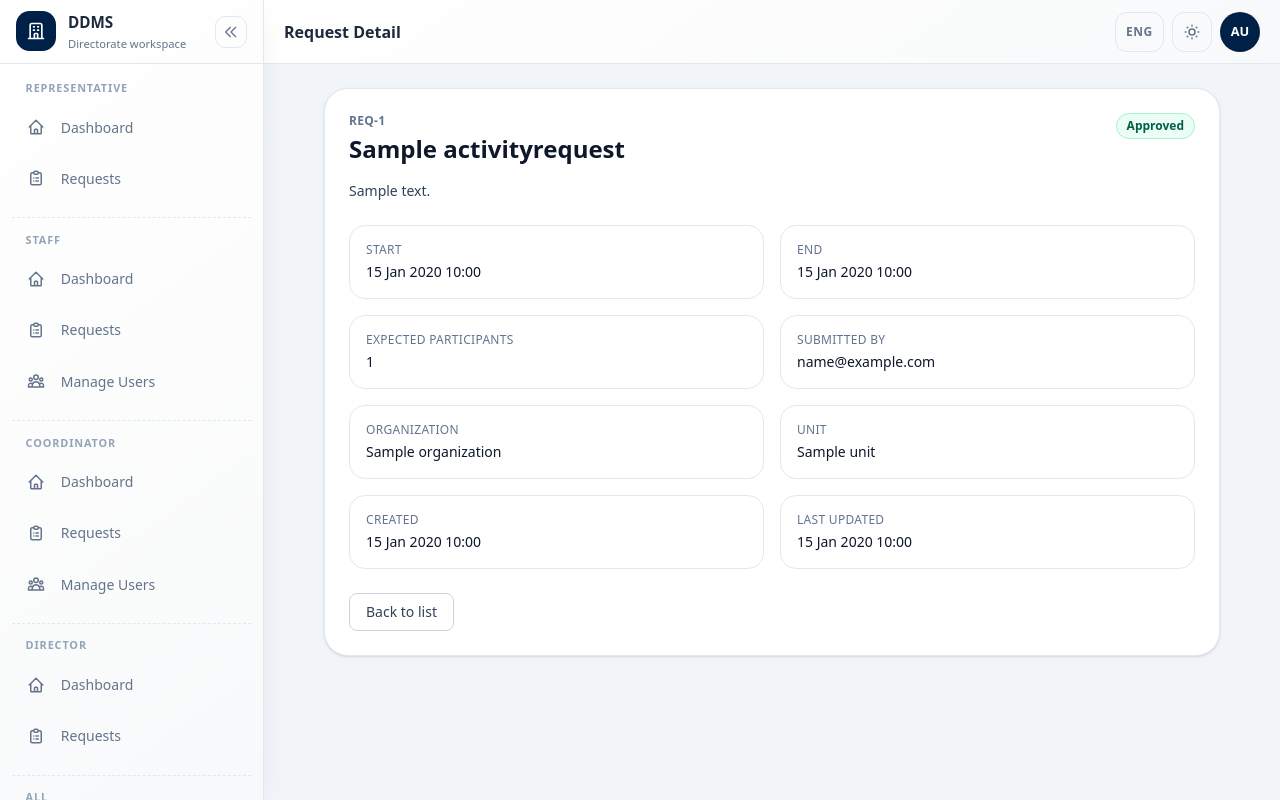
After one commit to zahraadelbani/DDMS, a Django app: page /requests/1/ in a window 1280 px wide. The commit adds this page. Run offline with Django 5.2, Linux system fonts and the light colour scheme; a user stored in the database is signed in; tables that the repository leaves empty hold one stand-in row (values such as "Sample post"); style sheets or scripts are compiled from the project's sources; some libraries are stand-ins or nearby versions.

Commit message:
add request detail page and fix request ownership

```diff
--- a/apps/requests_app/models.py
+++ b/apps/requests_app/models.py
@@ -41,6 +41,17 @@ class ActivityRequest(models.Model):
     created_at = models.DateTimeField(auto_now_add=True)
     updated_at = models.DateTimeField(auto_now=True)
 
+    def can_be_seen_by(self, user):
+        """Representatives only see their own requests. Staff, coordinator
+        and director can see all of them."""
+        if user.role == "REPRESENTATIVE":
+            return self.created_by_id == user.id
+        return True
+
+    def can_be_edited_by(self, user):
+        """Only the creator can edit and only while it is still a draft."""
+        return self.created_by_id == user.id and self.status == self.Status.DRAFT
+
     class Meta:
         ordering = ["-created_at"]
 
--- /dev/null
+++ b/apps/requests_app/templates/requests_app/request_detail.html
@@ -0,0 +1,66 @@
+{% extends "base.html" %}
+
+{% block title %}{{ activity_request.title }} | Digital Directorate Management System{% endblock %}
+{% block page_heading %}Request Detail{% endblock %}
+
+{% block content %}
+<section class="mx-auto max-w-4xl space-y-6">
+    <div class="rounded-3xl border border-slate-200 bg-white p-6 shadow-sm dark:border-slate-700 dark:bg-slate-800">
+        <div class="flex items-start justify-between gap-4">
+            <div>
+                <p class="text-xs font-semibold uppercase tracking-wide text-slate-500 dark:text-slate-400">REQ-{{ activity_request.id }}</p>
+                <h2 class="mt-1 text-2xl font-bold text-slate-900 dark:text-slate-100">{{ activity_request.title }}</h2>
+            </div>
+            <span class="inline-flex rounded-full border px-2.5 py-1 text-xs font-semibold
+                {% if activity_request.status == 'APPROVED' %}border-emerald-200 bg-emerald-50 text-emerald-800
+                {% elif activity_request.status == 'REJECTED' %}border-red-200 bg-red-50 text-red-800
+                {% else %}border-amber-200 bg-amber-50 text-amber-800{% endif %}">
+                {{ activity_request.get_status_display }}
+            </span>
+        </div>
+
+        <p class="mt-4 text-sm text-slate-700 dark:text-slate-300">{{ activity_request.description }}</p>
+
+        <div class="mt-6 grid gap-4 md:grid-cols-2">
+            <div class="rounded-2xl border border-slate-200 p-4 dark:border-slate-600">
+                <p class="text-xs font-medium uppercase tracking-wide text-slate-500 dark:text-slate-400">Start</p>
+                <p class="mt-1 text-sm text-slate-900 dark:text-slate-100">{{ activity_request.start_date|date:"d M Y H:i" }}</p>
+            </div>
+            <div class="rounded-2xl border border-slate-200 p-4 dark:border-slate-600">
+                <p class="text-xs font-medium uppercase tracking-wide text-slate-500 dark:text-slate-400">End</p>
+                <p class="mt-1 text-sm text-slate-900 dark:text-slate-100">{{ activity_request.end_date|date:"d M Y H:i" }}</p>
+            </div>
+            <div class="rounded-2xl border border-slate-200 p-4 dark:border-slate-600">
+                <p class="text-xs font-medium uppercase tracking-wide text-slate-500 dark:text-slate-400">Expected Participants</p>
+                <p class="mt-1 text-sm text-slate-900 dark:text-slate-100">{{ activity_request.expected_participants }}</p>
+            </div>
+            <div class="rounded-2xl border border-slate-200 p-4 dark:border-slate-600">
+                <p class="text-xs font-medium uppercase tracking-wide text-slate-500 dark:text-slate-400">Submitted by</p>
+                <p class="mt-1 text-sm text-slate-900 dark:text-slate-100">{{ activity_request.created_by.email }}</p>
+            </div>
+            <div class="rounded-2xl border border-slate-200 p-4 dark:border-slate-600">
+                <p class="text-xs font-medium uppercase tracking-wide text-slate-500 dark:text-slate-400">Organization</p>
+                <p class="mt-1 text-sm text-slate-900 dark:text-slate-100">{{ activity_request.organization|default:"-" }}</p>
+            </div>
+            <div class="rounded-2xl border border-slate-200 p-4 dark:border-slate-600">
+                <p class="text-xs font-medium uppercase tracking-wide text-slate-500 dark:text-slate-400">Unit</p>
+                <p class="mt-1 text-sm text-slate-900 dark:text-slate-100">{{ activity_request.unit|default:"-" }}</p>
+            </div>
+            <div class="rounded-2xl border border-slate-200 p-4 dark:border-slate-600">
+                <p class="text-xs font-medium uppercase tracking-wide text-slate-500 dark:text-slate-400">Created</p>
+                <p class="mt-1 text-sm text-slate-900 dark:text-slate-100">{{ activity_request.created_at|date:"d M Y H:i" }}</p>
+            </div>
+            <div class="rounded-2xl border border-slate-200 p-4 dark:border-slate-600">
+                <p class="text-xs font-medium uppercase tracking-wide text-slate-500 dark:text-slate-400">Last updated</p>
+                <p class="mt-1 text-sm text-slate-900 dark:text-slate-100">{{ activity_request.updated_at|date:"d M Y H:i" }}</p>
+            </div>
+        </div>
+
+        <div class="mt-6 flex gap-2">
+            <a href="{% url 'requests_app:request_list' %}" class="rounded-lg border border-slate-300 px-4 py-2 text-sm font-medium text-slate-700 transition hover:bg-slate-100 dark:border-slate-600 dark:text-slate-300">
+                Back to list
+            </a>
+        </div>
+    </div>
+</section>
+{% endblock %}
--- a/apps/requests_app/templates/requests_app/request_list.html
+++ b/apps/requests_app/templates/requests_app/request_list.html
@@ -27,7 +27,9 @@
             <tbody class="divide-y divide-slate-200 dark:divide-slate-700">
                 {% for item in requests %}
                 <tr class="text-slate-800 dark:text-slate-200">
-                    <td class="px-4 py-3">{{ item.title }}</td>
+                    <td class="px-4 py-3">
+                        <a href="{% url 'requests_app:request_detail' item.pk %}" class="font-medium text-blue-600 hover:underline">{{ item.title }}</a>
+                    </td>
                     <td class="px-4 py-3">{{ item.start_date }}</td>
                     <td class="px-4 py-3">{{ item.end_date }}</td>
                     <td class="px-4 py-3">{{ item.expected_participants }}</td>
--- a/apps/requests_app/urls.py
+++ b/apps/requests_app/urls.py
@@ -1,10 +1,11 @@
 from django.urls import path
 
-from .views import create_request, request_list
+from .views import create_request, request_detail, request_list
 
 app_name = "requests_app"
 
 urlpatterns = [
     path("requests/new/", create_request, name="create_request"),
+    path("requests/<int:pk>/", request_detail, name="request_detail"),
     path("requests/", request_list, name="request_list"),
 ]
--- a/apps/requests_app/views.py
+++ b/apps/requests_app/views.py
@@ -1,7 +1,10 @@
 """Views for activity requests."""
 
 from django.contrib.auth.decorators import login_required
-from django.shortcuts import redirect, render
+from django.core.exceptions import PermissionDenied
+from django.shortcuts import get_object_or_404, redirect, render
+
+from apps.accounts.models import User
 
 from .forms import ActivityRequestForm
 from .models import ActivityRequest
@@ -25,7 +28,28 @@ def create_request(request):
 
 @login_required
 def request_list(request):
-    requests = ActivityRequest.objects.select_related("created_by")
+    requests = ActivityRequest.objects.select_related(
+        "created_by", "organization", "unit"
+    )
+    if request.user.role == User.Roles.REPRESENTATIVE:
+        requests = requests.filter(created_by=request.user)
     return render(
         request, "requests_app/request_list.html", {"requests": requests}
     )
+
+
+@login_required
+def request_detail(request, pk):
+    activity_request = get_object_or_404(
+        ActivityRequest.objects.select_related(
+            "created_by", "organization", "unit"
+        ),
+        pk=pk,
+    )
+    if not activity_request.can_be_seen_by(request.user):
+        raise PermissionDenied
+    return render(
+        request,
+        "requests_app/request_detail.html",
+        {"activity_request": activity_request},
+    )
--- a/templates/representative/view_requests.html
+++ b/templates/representative/view_requests.html
@@ -56,7 +56,9 @@
                     {% for item in activity_requests %}
                     <tr class="align-top transition hover:bg-slate-50/80 dark:hover:bg-slate-900/40">
                         <td class="px-5 py-4 font-semibold text-slate-900 dark:text-slate-100">REQ-{{ item.id }}</td>
-                        <td class="px-5 py-4 font-medium text-slate-900 dark:text-slate-100">{{ item.title }}</td>
+                        <td class="px-5 py-4">
+                            <a href="{% url 'requests_app:request_detail' item.pk %}" class="font-medium text-blue-600 hover:underline">{{ item.title }}</a>
+                        </td>
                         <td class="px-5 py-4 text-slate-600 dark:text-slate-400">{{ item.start_date|date:"d M Y H:i" }}</td>
                         <td class="px-5 py-4 text-slate-600 dark:text-slate-400">{{ item.expected_participants }}</td>
                         <td class="px-5 py-4 text-slate-600 dark:text-slate-400">{{ item.created_at|date:"d M Y" }}</td>
```
